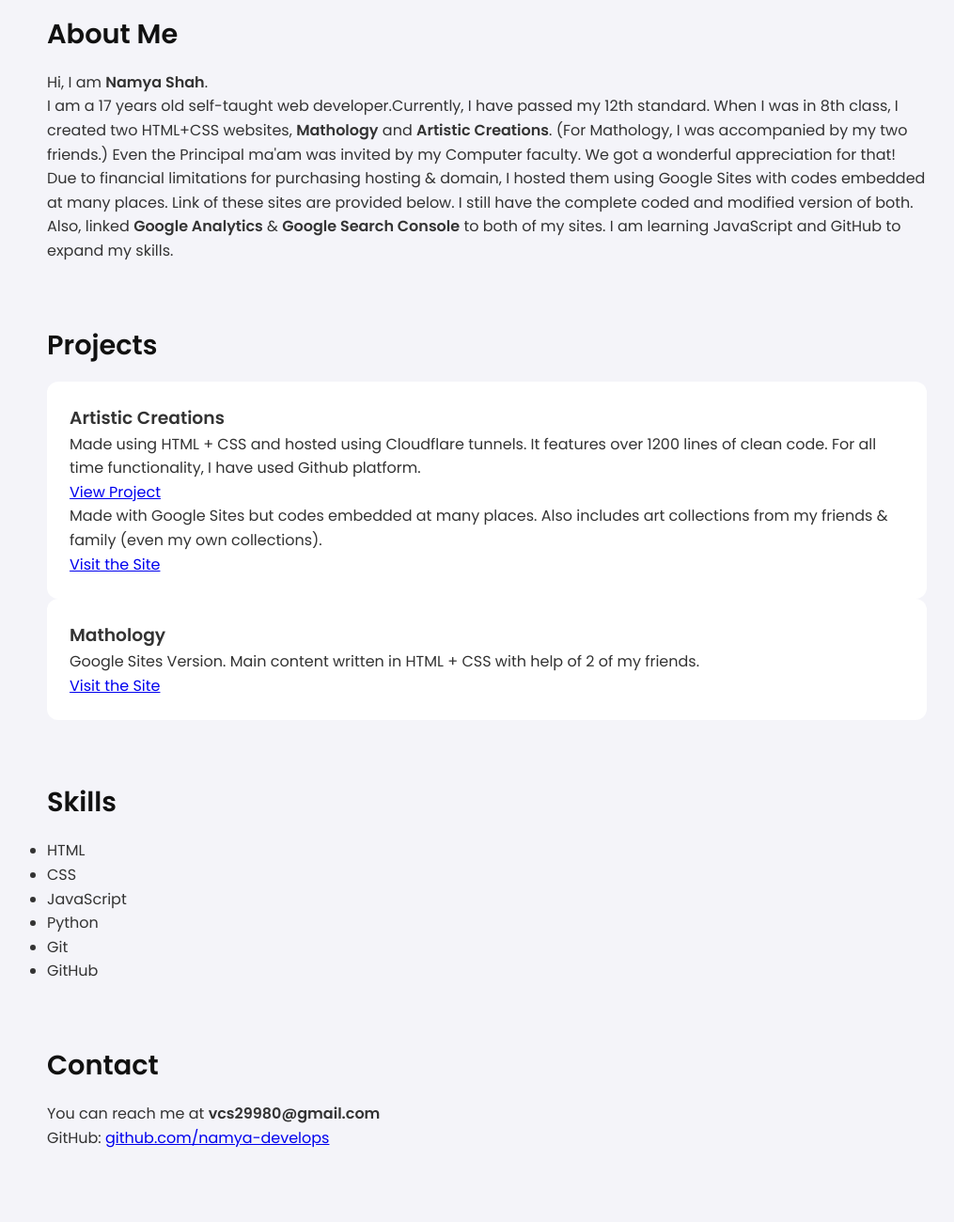
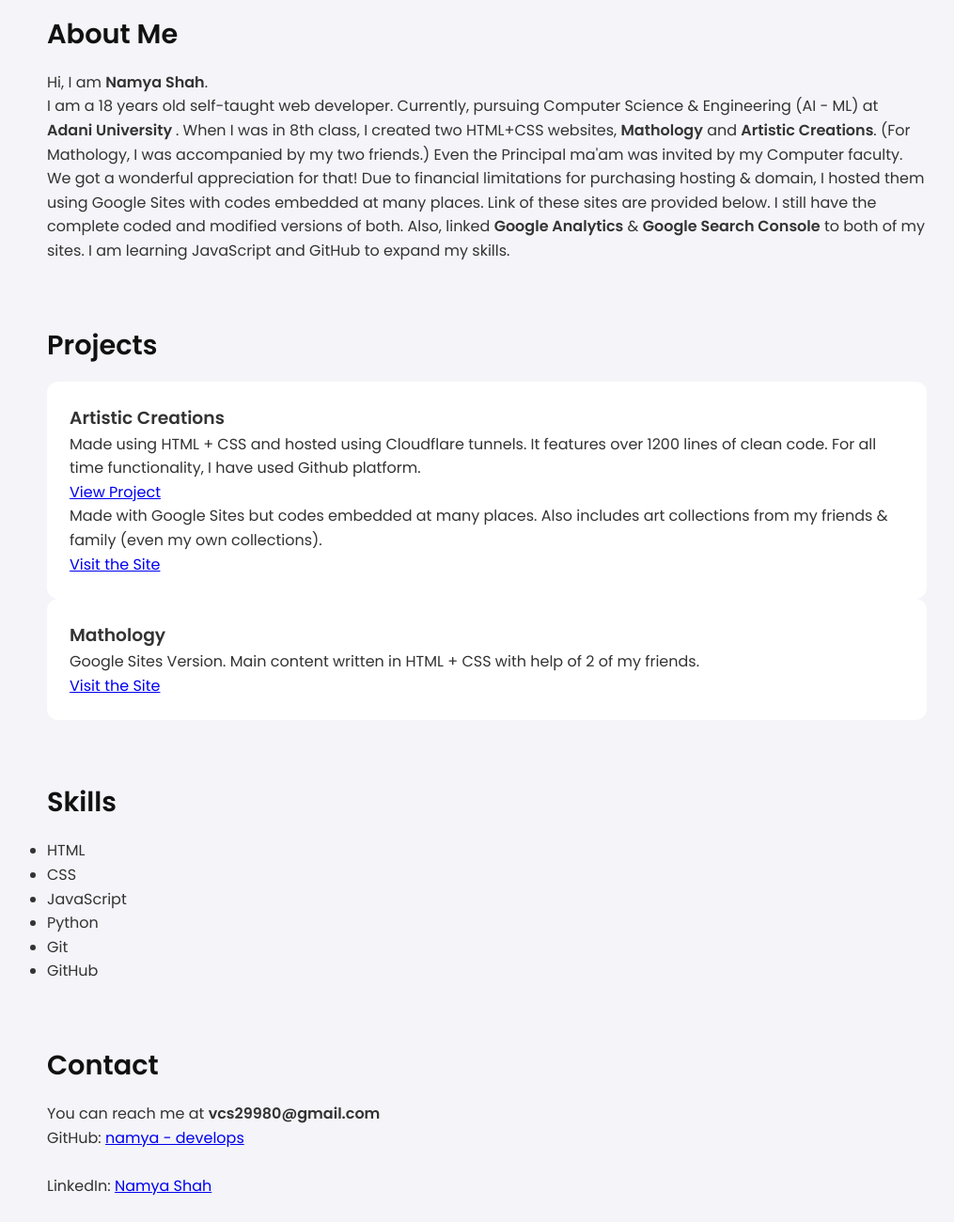
Before and after one commit to namya-develops/namya-develops.github.io, a plain HTML site: page index.html in a window 1280 px wide. Shown: the part 160-1460 px from the top of the page at 94% size, without its empty margins (122-1137 px from the left). Drawn offline with Linux system fonts and the light colour scheme.

Commit message:
Update index.html
Updated the Education and added LinkedIn profile link.

```diff
--- a/index.html
+++ b/index.html
@@ -19,6 +19,7 @@
 
   <meta charset="UTF-8" />
   <meta name="viewport" content="width=device-width, initial-scale=1.0" />
+  <meta name="keywords" content="Namya, Namya Shah, Namya Shah Adani University, Artistic Creations, Mathology">
   <title>Namya's Portfolio</title>
   <link href="https://fonts.googleapis.com/css2?family=Poppins:wght@400;600&display=swap" rel="stylesheet" />
   <link rel="stylesheet" href="style.css" />
@@ -41,12 +42,13 @@
       <h2>About Me</h2>
       <p>
         Hi, I am <b>Namya Shah</b>.<br />
-        I am a 17 years old self-taught web developer.Currently, I have passed my 12th standard.
+        I am a 18 years old self-taught web developer. Currently, pursuing Computer Science & Engineering (AI - ML) at
+        <b> Adani University </b>.
         When I was in 8th class, I created two HTML+CSS websites,
         <strong>Mathology</strong> and <strong>Artistic Creations</strong>. (For Mathology, I was accompanied by my two friends.)
         Even the Principal ma'am was invited by my Computer faculty. We got a wonderful appreciation for that!
         Due to financial limitations for purchasing hosting & domain, I hosted them using Google Sites with codes embedded at many places.
-        Link of these sites are provided below. I still have the complete coded and modified version of both.
+        Link of these sites are provided below. I still have the complete coded and modified versions of both.
         Also, linked <b>Google Analytics</b> & <b>Google Search Console</b> to both of my sites. I am learning JavaScript and GitHub to expand my skills.
       </p>
     </section>
@@ -90,7 +92,8 @@
     <section id="contact">
       <h2>Contact</h2>
       <p>You can reach me at <strong>vcs29980@gmail.com</strong></p>
-      <p>GitHub: <a href="https://github.com/namya-develops" target="_blank">github.com/namya-develops</a></p>
+      <p>GitHub: <a href="https://github.com/namya-develops" target="_blank"> namya - develops </a></p> <br>
+      <p>LinkedIn: <a href="https://www.linkedin.com/in/namya-shah-076353388" target="_blank">Namya Shah</a></p>
     </section>
   </div>
 
```
